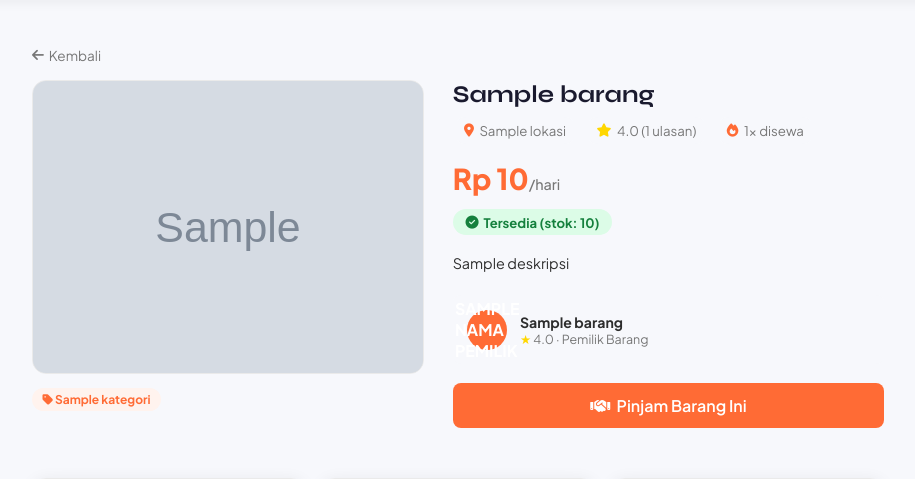
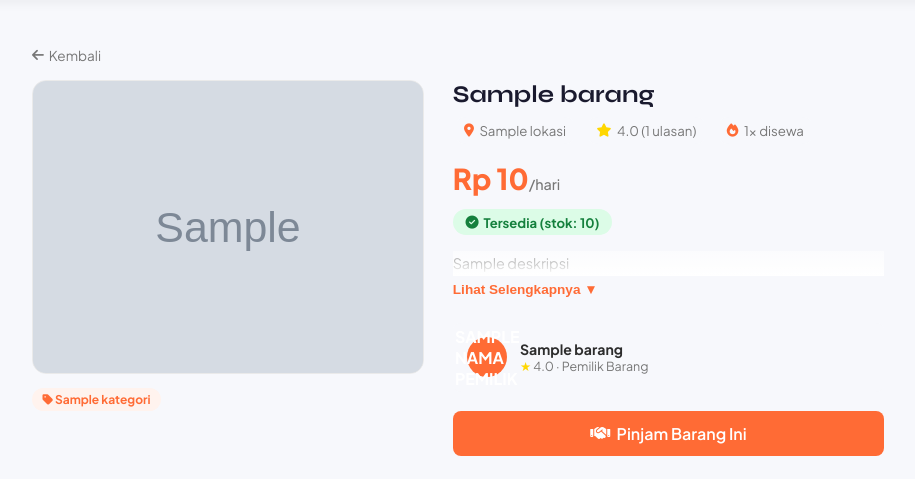
Before and after one commit to Faitz761/pnjemin_v2, a Flask app: template templates/detail_barang.html in a window 1280 px wide. Shown: the part 62-541 px from the top of the page, without its empty margins (182-1097 px from the left). Run offline with Flask 3, Linux system fonts and the light colour scheme; the template is opened without the code that fills it: most values are stand-ins (such as "Sample title", 1, 10 or a date in 2020); grey boxes marked "Sample" are stand-in pictures; some libraries are stand-ins or nearby versions.

Commit message:
first commit

```diff
--- a/templates/detail_barang.html
+++ b/templates/detail_barang.html
@@ -79,7 +79,26 @@
                 <span class="stok-badge stok-habis"><i class="fas fa-times-circle"></i> Stok habis</span>
                 {% endif %}
             </div>
-            <p class="detail-desc" style="white-space:pre-wrap">{{ barang.deskripsi or 'Tidak ada deskripsi.' }}</p>
+            <div id="desc-wrapper" style="position:relative;overflow:hidden;max-height:120px;transition:max-height 0.4s ease">
+    <p class="detail-desc" style="white-space:pre-wrap;margin-bottom:0">{{ barang.deskripsi or 'Tidak ada deskripsi.' }}</p>
+    <div id="desc-fade" style="position:absolute;bottom:0;left:0;right:0;height:50px;background:linear-gradient(transparent,white)"></div>
+</div>
+<button id="desc-toggle" onclick="
+    var w = document.getElementById('desc-wrapper');
+    var f = document.getElementById('desc-fade');
+    var b = document.getElementById('desc-toggle');
+    if(w.style.maxHeight === '120px') {
+        w.style.maxHeight = w.scrollHeight + 'px';
+        f.style.display = 'none';
+        b.textContent = 'Sembunyikan ▲';
+    } else {
+        w.style.maxHeight = '120px';
+        f.style.display = 'block';
+        b.textContent = 'Lihat Selengkapnya ▼';
+    }
+" style="background:none;border:none;color:var(--primary);font-size:0.85rem;cursor:pointer;padding:0.4rem 0;font-weight:600;margin-bottom:1.2rem">
+    Lihat Selengkapnya ▼
+</button>
             <!-- PEMILIK -->
             <div class="pemilik-card">
                 <div class="pemilik-avatar">{{ barang.nama_pemilik[0].upper() }}</div>
```
